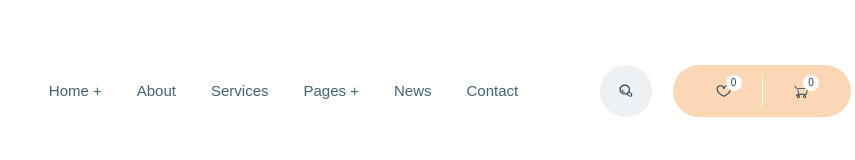
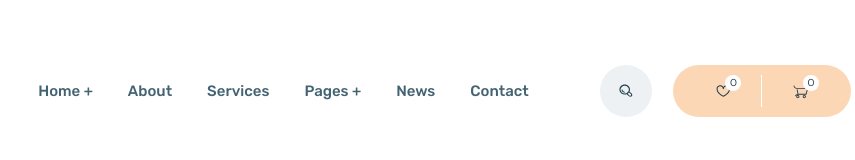
Before and after one commit to sl101/Glee, a website: page app/index.html in a window 1280 px wide. Shown: the full height of the page, 344-1199 px from the left. Drawn offline with nearby package versions, Linux system fonts and the light colour scheme; files that its build step writes are made by us from their sources.

Commit message:
fixed fonts

```diff
--- a/app/scss/_fonts.scss
+++ b/app/scss/_fonts.scss
@@ -1,45 +1,41 @@
 @font-face {
-	font-family: 'DMSans-Regular', sans-serif;
+	font-family: 'DMSans-Regular';
 	font-weight: 400;
 	font-style: normal;
-	src: local('DMSans-Regular'),
-			url('../fonts/DMSans-Regular.woff2') format('woff2'),
+	src: url('../fonts/DMSans-Regular.woff2') format('woff2'),
 			url('../fonts/DMSans-Regular.woff') format('woff');
 	font-display: swap;
 }
 
 @font-face {
-	font-family: 'DMSans-Medium', sans-serif;
+	font-family: 'DMSans-Medium';
 	font-weight: 500;
 	font-style: normal;
-	src: local('DMSans-Medium'),
-	url('../fonts/DMSans-Medium.woff2') format('woff2'),
-	url('../fonts/DMSans-Medium.woff') format('woff');
+	src: url('../fonts/DMSans-Medium.woff2') format('woff2'),
+			url('../fonts/DMSans-Medium.woff') format('woff');
 	font-display: swap;
 }
 
 @font-face {
-	font-family: 'DMSans-Bold', sans-serif;
+	font-family: 'DMSans-Bold';
 	font-weight: 700;
 	font-style: normal;
-	src: local('DMSans-Bold'),
-	url('../fonts/DMSans-Bold.woff2') format('woff2'),
+	src: url('../fonts/DMSans-Bold.woff2') format('woff2'),
 	url('../fonts/DMSans-Bold.woff') format('woff');
 	font-display: swap;
 }
 
 @font-face {
-	font-family: 'Poppins-Bold', sans-serif;
+	font-family: 'Poppins-Bold';
 	font-weight: 700;
 	font-style: normal;
-	src: local('Poppins-Bold'),
-	url('../fonts/Poppins-Bold.woff2') format('woff2'),
+	src: url('../fonts/Poppins-Bold.woff2') format('woff2'),
 	url('../fonts/Poppins-Bold.woff') format('woff');
 	font-display: swap;
 }
 
 @font-face {
-	font-family: 'Rubik-Regular', sans-serif;
+	font-family: 'Rubik-Regular';
 	font-weight: 400;
 	font-style: normal;
 	src: url('../fonts/Rubik-Regular.woff2') format('woff2'),
@@ -48,7 +44,7 @@
 }
 
 @font-face {
-	font-family: 'Rubik-Medium', sans-serif;
+	font-family: 'Rubik-Medium';
 	font-weight: 500;
 	font-style: normal;
 	src: url('../fonts/Rubik-Medium.woff2') format('woff2'),
@@ -57,7 +53,7 @@
 }
 
 @font-face {
-	font-family: 'MyriadPro-Regular', sans-serif;
+	font-family: 'MyriadPro-Regular';
 	font-weight: 400;
 	font-style: normal;
 	src: url('../fonts/MyriadPro-Regular.woff2') format('woff2'),
--- a/app/scss/_vars.scss
+++ b/app/scss/_vars.scss
@@ -24,36 +24,36 @@ $header-button: #a3bbc8;
 
 
 %myriadpro-400{
-	font-family: 'MyriadPro-Regular', sans-serif;
+	font-family: 'MyriadPro-Regular';
 	font-weight: 400;
 }
 
 %rubik-500{
-	font-family: 'Rubik-Medium', sans-serif;
+	font-family: 'Rubik-Medium';
 	font-weight: 500;
 }
 
 %rubik-400{
-	font-family: 'Rubik-Regular', sans-serif;
+	font-family: 'Rubik-Regular';
 	font-weight: 400;
 }
 
 %poppins-700{
-	font-family: 'Poppins-Bold', sans-serif;
+	font-family: 'Poppins-Bold';
 	font-weight: 700;
 }
 
 %dmsans-700{
-	font-family: 'DMSans-Bold', sans-serif;
+	font-family: 'DMSans-Bold';
 	font-weight: 700;
 }
 
 %dmsans-500{
-	font-family: 'DMSans-Medium', sans-serif;
+	font-family: 'DMSans-Medium';
 	font-weight: 500;
 }
 
 %dmsans-400{
-	font-family: 'DMSans-Regular', sans-serif;
+	font-family: 'DMSans-Regular';
 	font-weight: 400;
 }
```
